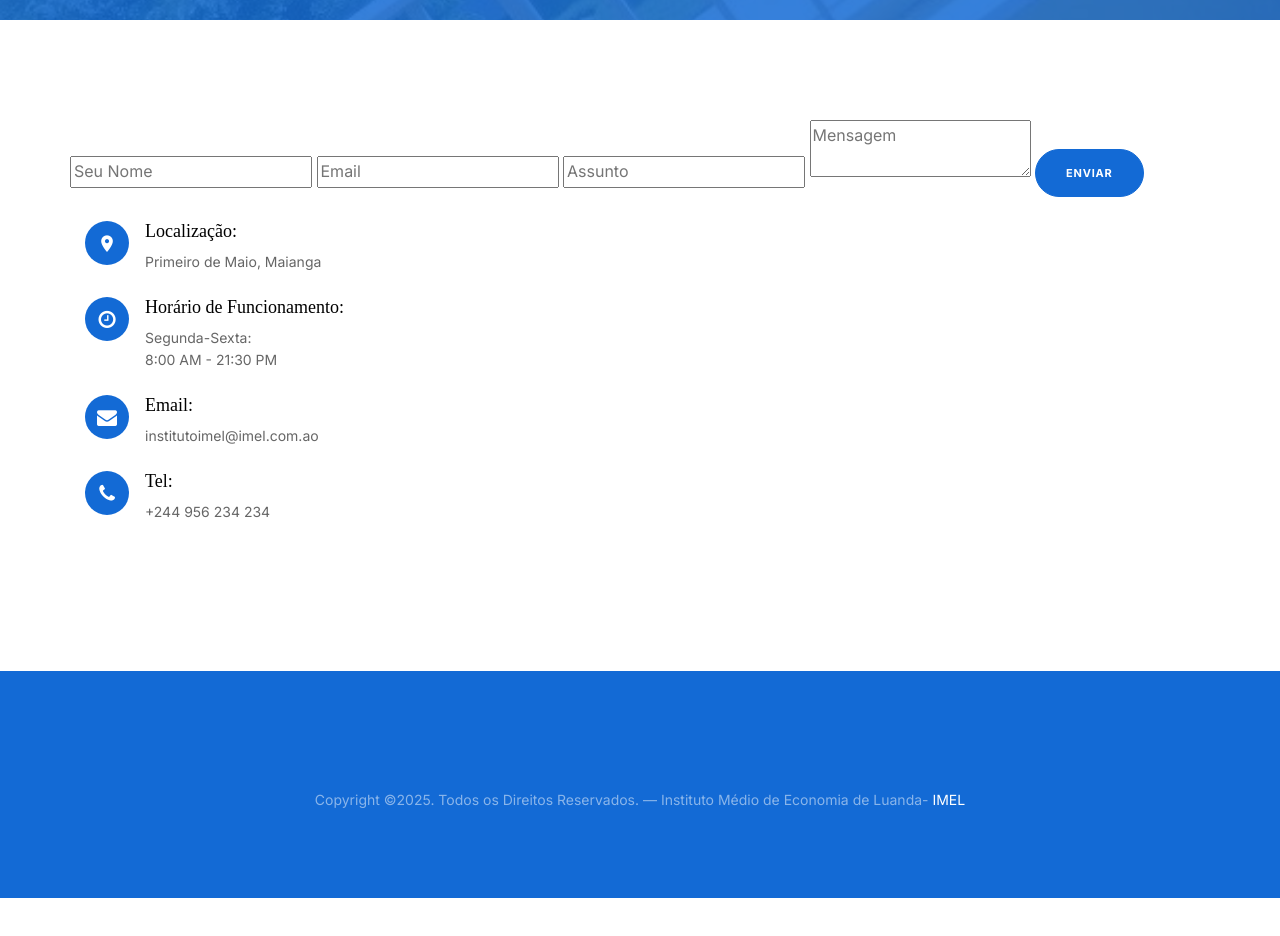
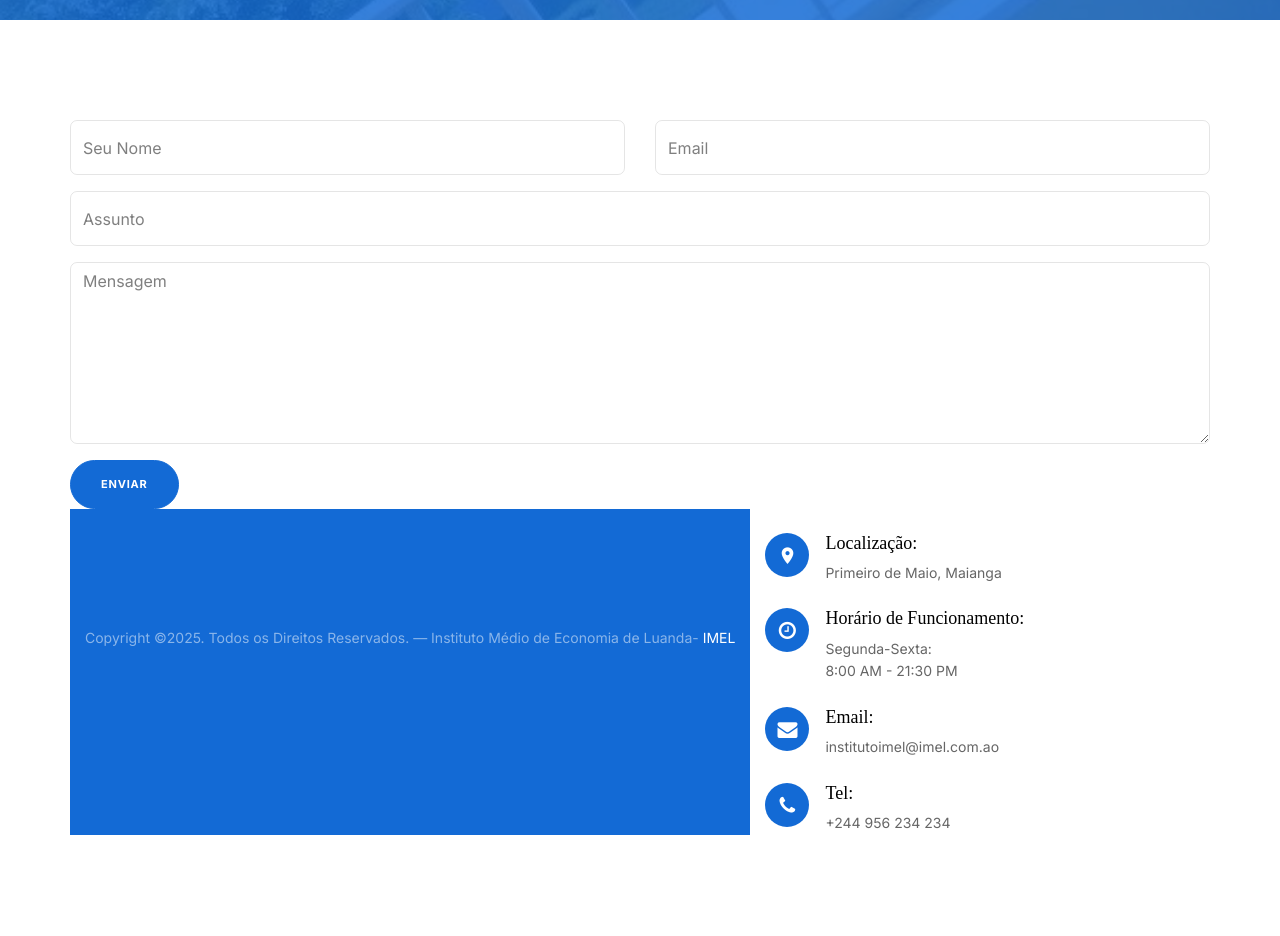
Before and after one commit to koringacrazy/inforimel, a plain HTML site: page contact.html in a window 1280 px wide. Shown: the part 780-1716 px from the top of the page. Before the commit the page ends 1678 px from the top, so only its background shows below. Drawn offline with nearby package versions, Linux system fonts and the light colour scheme; files whose address does not match are found by name; a web font is replaced by a local one.

Commit message:
Update contact.html

```diff
--- a/contact.html
+++ b/contact.html
@@ -165,25 +165,32 @@
           </div>
         </div>
   <form action="https://formsubmit.co/pacavirabusiness@gmail.com" method="POST">
-  <input type="text" name="name" placeholder="Seu Nome" required>
-  <input type="email" name="email" placeholder="Email" required>
-  <input type="text" name="subject" placeholder="Assunto" required>
-  <textarea name="message" placeholder="Mensagem" required></textarea>
+  <div class="row">
+    <div class="col-6 mb-3">
+      <input type="text" class="form-control" name="name" placeholder="Seu Nome" required>
+    </div>
+    <div class="col-6 mb-3">
+      <input type="email" class="form-control" name="email" placeholder="Email" required>
+    </div>
+    <div class="col-12 mb-3">
+      <input type="text" class="form-control" name="subject" placeholder="Assunto" required>
+    </div>
+    <div class="col-12 mb-3">
+      <textarea name="message" cols="30" rows="7" class="form-control" placeholder="Mensagem" required></textarea>
+    </div>
 
-  <!-- Anti-spam -->
-  <input type="text" name="_honey" style="display:none">
-  <input type="hidden" name="_captcha" value="false">
+    <!-- Proteção contra spam -->
+    <input type="hidden" name="_captcha" value="false">
+    <input type="text" name="_honey" style="display:none">
 
-  <input type="submit" value="Enviar" class="btn btn-primary">
+    <!-- Redirecionamento opcional após envio -->
+    <input type="hidden" name="_next" value="https://seudominio.com/obrigado.html">
+
+    <div class="col-12">
+      <input type="submit" value="Enviar" class="btn btn-primary">
+    </div>
+  </div>
 </form>
-          </form>
-
-        </div>
-      </div>
-
-
-    </div>
-  </div> <!-- /.untree_co-section -->
 
   <div class="site-footer">
     <div class="container">
```
